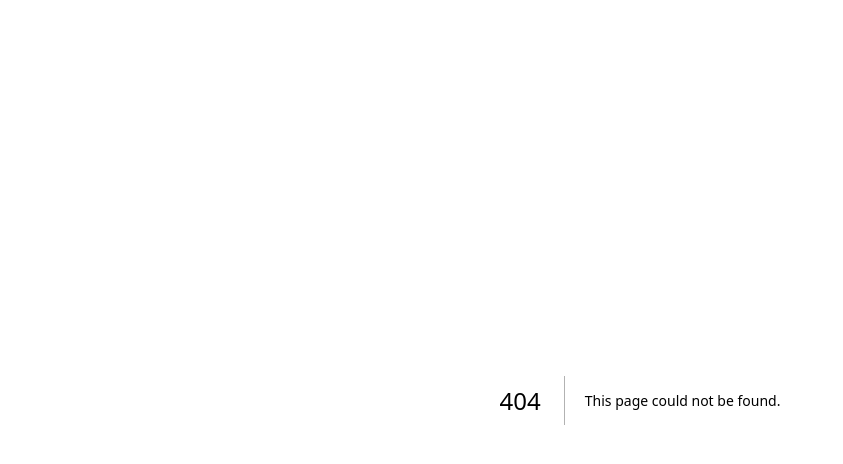
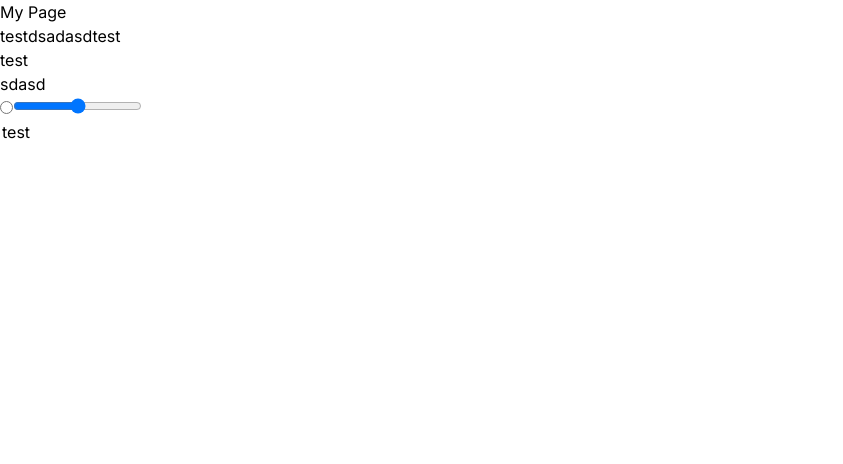
Before and after one commit to test-party/guinea-pig-next, a Next.js app: page /aria-prohibited-attr in a window 1280 px wide. Before the commit this address had no page. Shown: the top 464 px of the page, without its empty margins (0-843 px from the left). Built offline with nearby package versions, Linux system fonts and the light colour scheme.

Commit message:
TES-446-add-aria-prohibitted-attributes-page

```diff
--- /dev/null
+++ b/src/app/aria-prohibited-attr/page.tsx
@@ -0,0 +1,29 @@
+import { Inter } from "next/font/google";
+const inter = Inter({ subsets: ["latin"] });
+
+//http://localhost:3000/aria-prohibited-attr
+export default function Page() {
+  return (
+    <body className={inter.className}>
+      <header role="generic" aria-label="header">
+      </header>
+      <div>
+        <h1>My Page</h1>
+        <span aria-label="span">test</span>
+        <a aria-label="a">dsadasd</a>
+        <span aria-label="span" role="alert">test</span>
+        <p>test <br aria-label="br"/>sdasd</p>
+        <link aria-label="link"/>
+        <input type="radio" aria-checked="true"></input>
+        <input type="hidden" aria-label="hidden"></input>
+        <input type="range" aria-valuemax={200} aria-valuemin={1}></input>
+        <input type="text" list="" aria-haspopup="true"></input>
+        <input type="xxx" list="" aria-haspopup="true"></input>
+        <input list="" aria-haspopup="true"></input>
+        <option aria-selected="true">test</option>
+        <img aria-selected="true"></img>
+        <img aria-hidden="false"></img>
+      </div>
+    </body>
+  );
+}
```
